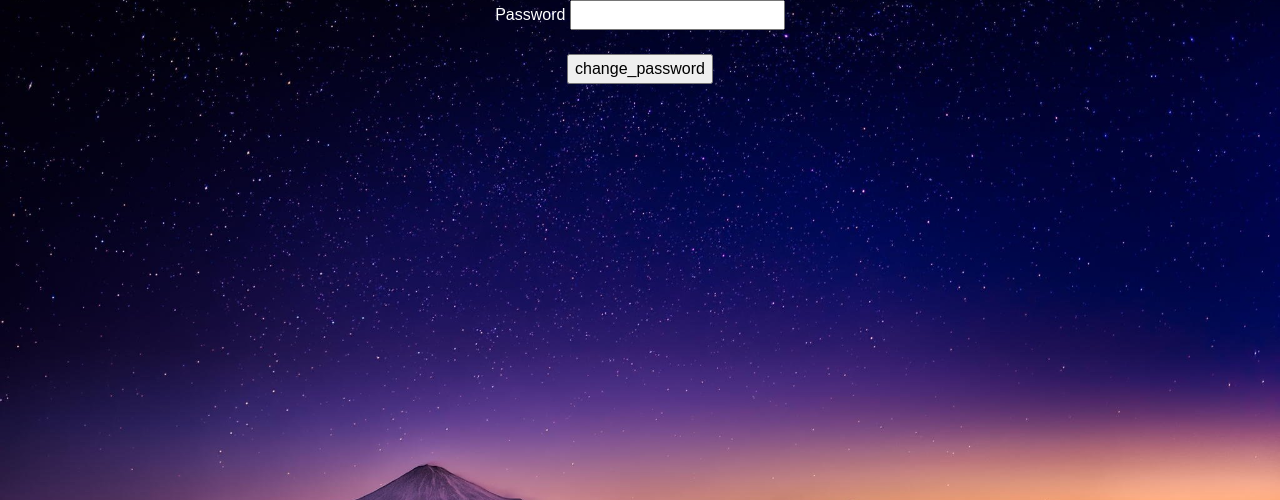
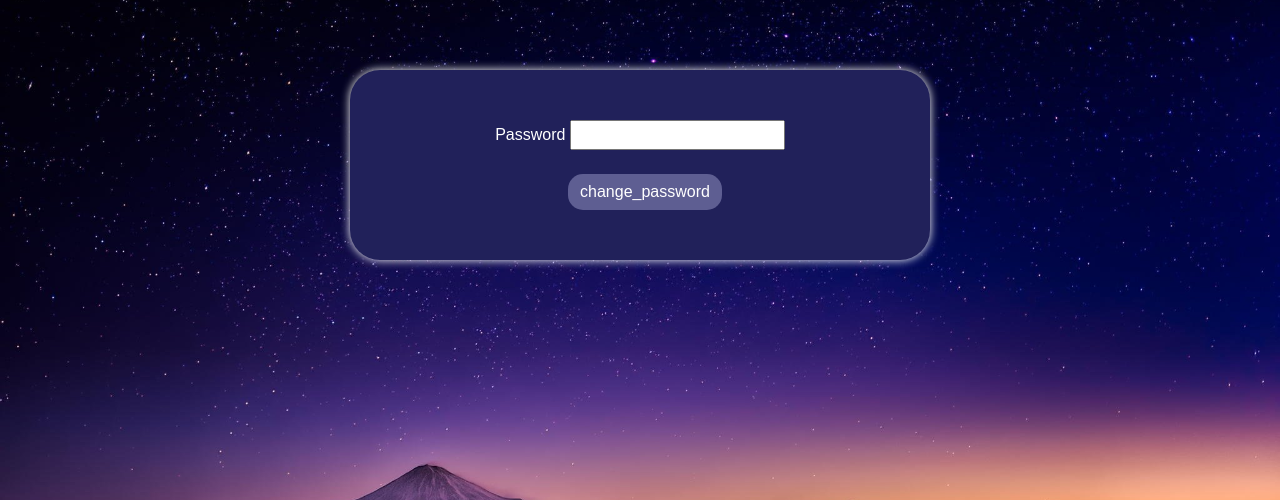
Before and after one commit to Sravani59/User_Reg, a Django app: page /change_password/ in a window 1280 px wide. Shown: the part 76-576 px from the top of the page. Run offline with Django 4.2, Linux system fonts and the light colour scheme; a user stored in the database is signed in.

Commit message:
first commit

```diff
--- a/templates/change_password.html
+++ b/templates/change_password.html
@@ -6,14 +6,43 @@
 {% endblock %}
 
 {% block body_block %}
+
+<style>
+    div{
+        margin-top: 70px;
+        margin-left: 350px;
+        margin-right: 350px;
+        background-color:rgb(33, 33, 90);
+        padding-top: 50px;
+        padding-bottom: 50px;
+        border-radius: 30px;
+        box-shadow: 0 0 10px #fff;
+        }
+        .btn
+        {
+         background-color:rgb(94, 94, 146);
+
+        color: #fff;
+        margin-left: 10px;
+        border-radius: 15px;
+        cursor: pointer;
+        border: none;
+
+        }
+        .btn:hover
+        {
+         box-shadow: 0 0 15px rgb(94, 94, 146);
+        }
+</style>
     <center>
-
+        <div>
         <form method="POST">
             {% csrf_token %}
 
             <label for="pw">Password</label>
             <input type="password" name="pw" id="pw"><br><br>
-            <input type="submit" value="change_password">
+            <input type="submit" value="change_password" class="btn">
         </form>
+    </div>
     </center>
 {% endblock %}
--- a/templates/user_login.html
+++ b/templates/user_login.html
@@ -16,6 +16,7 @@
         padding-top: 50px;
         padding-bottom: 50px;
         border-radius: 30px;
+        box-shadow: 0 0 10px #fff;
         }
 
     .btn
```
Also changed, not shown: db.sqlite3.
